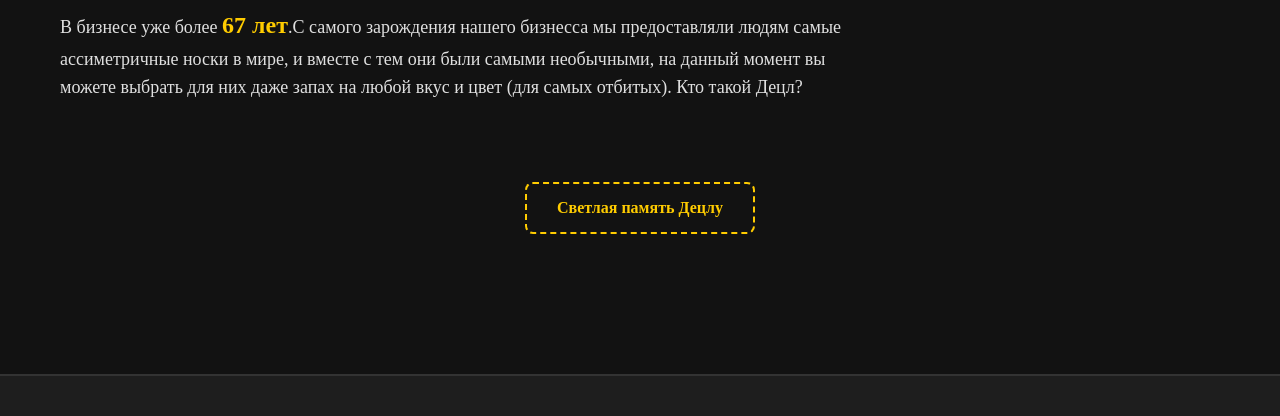
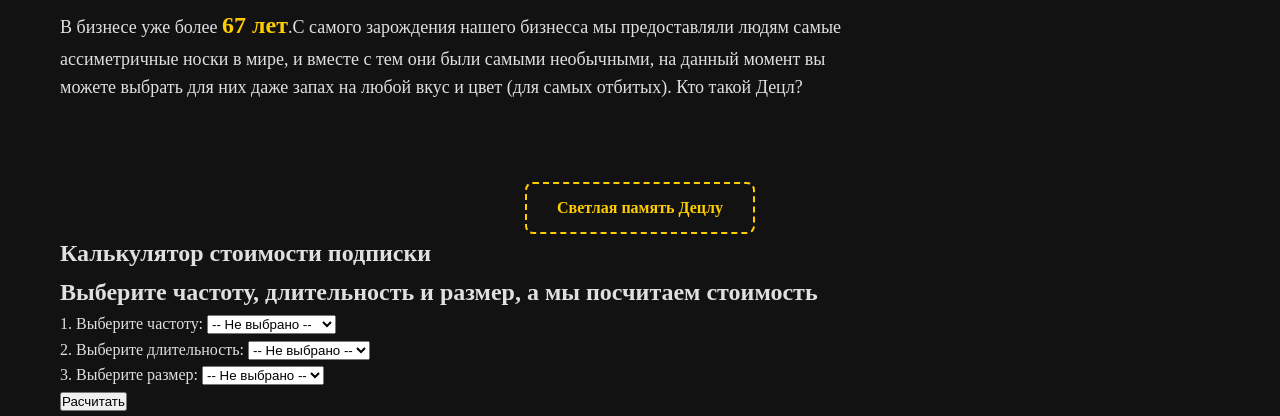
Before and after one commit to HustlerOne09/Stockings_subscribe, a plain HTML site: page index.html in a window 1280 px wide. Shown: the part 501-917 px from the top of the page. Drawn offline with Linux system fonts and the light colour scheme.

Commit message:
html-calculator

```diff
--- a/index.html
+++ b/index.html
@@ -1,11 +1,13 @@
 <!DOCTYPE html>
 <html lang="ru">
+
 <head>
     <meta charset="UTF-8">
     <meta name="viewport" content="width=device-width, initial-scale=1.0">
     <title>Document</title>
     <link rel="stylesheet" href="./style/style.css">
 </head>
+
 <body>
 
     <!-- Шапка сайта -->
@@ -27,9 +29,11 @@
     <main class="main-content">
         <div class="container">
             <section class="intro-section">
-                <h1 class="main-title">Будь крутыыыыыыыым, оформи подписссссску на наши турбо ассиметричные носки ееееее</h1>
+                <h1 class="main-title">Будь крутыыыыыыыым, оформи подписссссску на наши турбо ассиметричные носки ееееее
+                </h1>
                 <p class="intro-text">
-                    <strong>ХронИкИ носкИ.ru</strong> — специализированный онлайн магазин подписки и подписки и подписки и подписки на необычно-ассиметричные носки(соски ХИХИХИХа)
+                    <strong>ХронИкИ носкИ.ru</strong> — специализированный онлайн магазин подписки и подписки и подписки
+                    и подписки на необычно-ассиметричные носки(соски ХИХИХИХа)
                 </p>
             </section>
 
@@ -37,7 +41,10 @@
             <section class="experience-section">
                 <h2 class="section-title">Опыт работы:</h2>
                 <p class="experience-text">
-                    В бизнесе уже более <strong class="highlight-text">67 лет</strong>.С самого зарождения нашего бизнесса мы предоставляли людям самые ассиметричные носки в мире, и вместе с тем они были самыми необычными, на данный момент вы можете выбрать для них даже запах на любой вкус и цвет (для самых отбитых). Кто такой Децл?
+                    В бизнесе уже более <strong class="highlight-text">67 лет</strong>.С самого зарождения нашего
+                    бизнесса мы предоставляли людям самые ассиметричные носки в мире, и вместе с тем они были самыми
+                    необычными, на данный момент вы можете выбрать для них даже запах на любой вкус и цвет (для самых
+                    отбитых). Кто такой Децл?
                 </p>
             </section>
 
@@ -45,6 +52,53 @@
         <div class="dec-bar">
             <button class="btn-dec">Светлая память Децлу</button>
         </div>
+
+        <section class="calculator">
+            <div class="container">
+                <div class="calc-text">
+                    <h1 class="calc-title">Калькулятор стоимости подписки</h1>
+                    <h2 class="calc-desc">Выберите частоту, длительность и размер, а мы посчитаем стоимость</h2>
+                </div>
+                <div class="calc-choice">
+                    <div class="field">
+                        <label for="perioicity">1. Выберите частоту:</label>
+                        <select id="perioicity" class="calc-select">
+                            <option value="0">-- Не выбрано --</option>
+                            <option value="once-month">раз в месяц</option>
+                            <option value="twice-month">раз в два месяца</option>
+                        </select>
+                    </div>
+                    <div class="field">
+                        <label for="duration">2. Выберите длительность:</label>
+                        <select id="duration" class="calc-select">
+                            <option value="0">-- Не выбрано --</option>
+                            <option value="month">месяц</option>
+                            <option value="half-year">полгода</option>
+                            <option value="year">год</option>
+                        </select>
+                    </div>
+                    <div class="field">
+                        <label for="size">3. Выберите размер:</label>
+                        <select id="size" class="calc-select">
+                            <option value="0">-- Не выбрано --</option>
+                            <option value="xs">xs</option>
+                            <option value="s">s</option>
+                            <option value="m">m</option>
+                            <option value="xl">xl</option>
+                            <option value="xxl">xxl</option>
+                        </select>
+                    </div>
+                    <div class="price-and-btn">
+                        <button class="btn" id="btn">Расчитать</button>
+                        <h2><span id="price">0</span></h2>
+                    </div>
+                    <div class="sale">
+                        <span class="sale-text">При выборе длительности подписки действует скидка <span
+                                class="proz">10%</span></span>
+                    </div>
+                </div>
+            </div>
+        </section>
     </main>
 
     <!-- Подвал -->
@@ -63,4 +117,5 @@
 
     <script src="./script/script.js"></script>
 </body>
+
 </html>
--- a/style/style.css
+++ b/style/style.css
@@ -169,3 +169,7 @@ footer {
     color: #666;
     text-align: right;
 }
+
+.calculator{
+    ma
+}
```
